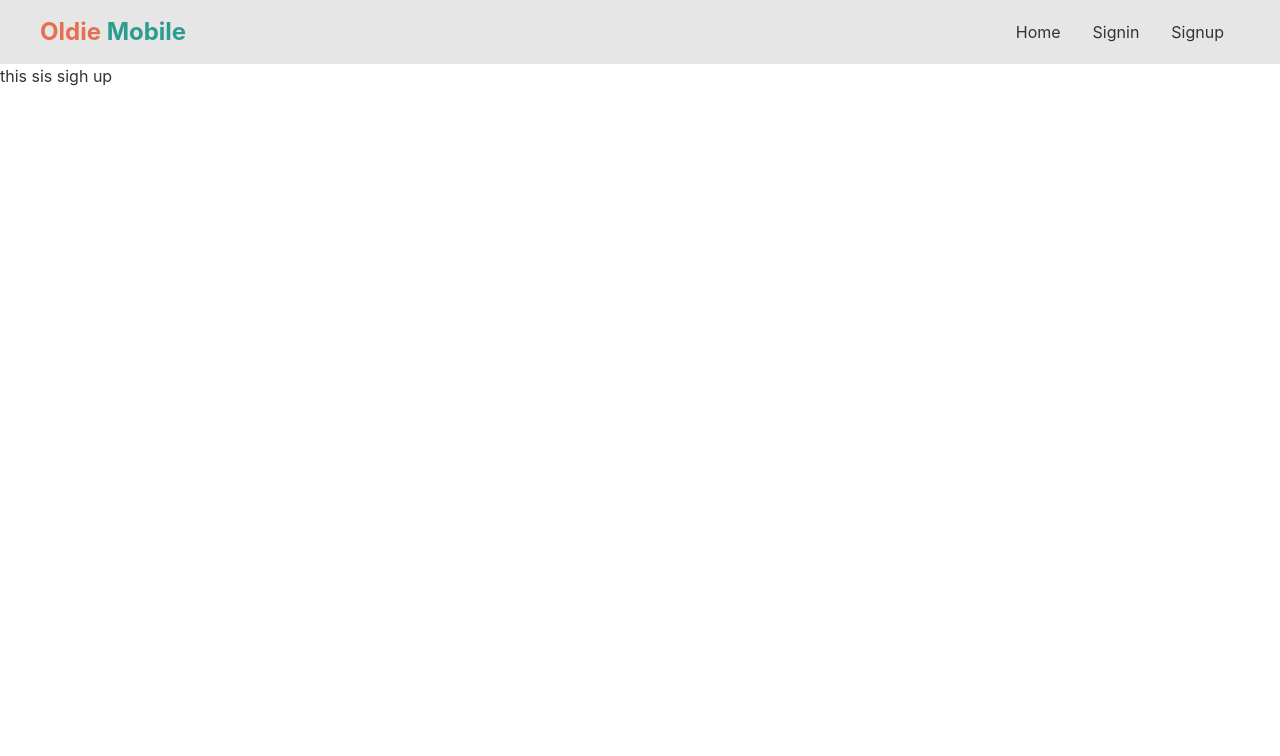
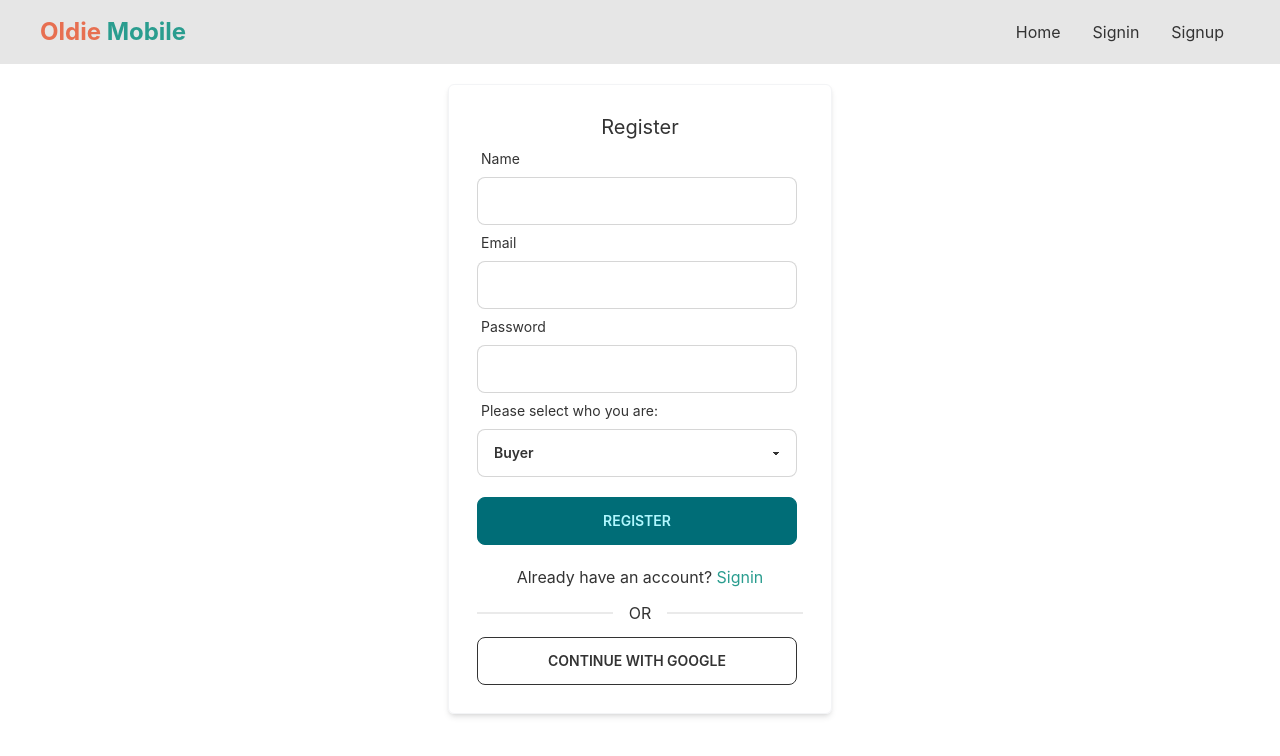
Before and after one commit to ThisIsKhalid/oldie-mobile-client, a React (Create React App) app: page /signup in a window 1280 px wide. Shown: the top 756 px of the page. Built offline with nearby package versions, Linux system fonts and the light colour scheme.

Commit message:
added login and register

```diff
--- a/package.json
+++ b/package.json
@@ -10,6 +10,7 @@
     "daisyui": "^2.42.0",
     "react": "^18.2.0",
     "react-dom": "^18.2.0",
+    "react-hook-form": "^7.39.5",
     "react-router-dom": "^6.4.3",
     "react-scripts": "5.0.1",
     "web-vitals": "^2.1.4"
--- a/src/Pages/Login/Signin.js
+++ b/src/Pages/Login/Signin.js
@@ -1,11 +1,81 @@
-import React from 'react';
+import React from "react";
+import { useForm } from "react-hook-form";
+import { Link } from "react-router-dom";
 
 const Signin = () => {
-    return (
-        <div>
-            <h1>this sis sighn in</h1>
-        </div>
-    );
+  const {
+    register,
+    formState: { errors },
+    handleSubmit,
+  } = useForm();
+
+  const handleLogin = data => {
+    console.log(data);
+  }
+
+  return (
+    <div className="m-5 flex items-center justify-center">
+      <div className="w-96 p-7 shadow-md border border-gray-100 rounded-md">
+        <h2 className="text-xl text-center">Log In</h2>
+        <form onSubmit={handleSubmit(handleLogin)}>
+          <div className="form-control w-full max-w-xs">
+            <label className="label">
+              <span className="label-text">Email</span>
+            </label>
+            <input
+              type="email"
+              {...register("email", {
+                required: "Email Address is required",
+              })}
+              className="input input-bordered w-full max-w-xs"
+            />
+            {errors.email && (
+              <p className="text-red-600">{errors.email?.message}</p>
+            )}
+          </div>
+          <div className="form-control w-full max-w-xs">
+            <label className="label">
+              <span className="label-text">Password</span>
+            </label>
+            <input
+              type="password"
+              {...register("password", {
+                required: "Password is required",
+                minLength: {
+                  value: 6,
+                  message: "Password must be 6 chracters long",
+                },
+              })}
+              className="input input-bordered w-full max-w-xs"
+            />
+            {errors.password && (
+              <p className="text-red-600">{errors.password?.message}</p>
+            )}
+            <label className="label">
+              <span className="label-text">Forget Password?</span>
+            </label>
+          </div>
+
+          <input
+            className="btn btn-accent w-full max-w-xs"
+            type="submit"
+            value="Login"
+          />
+        </form>
+        <p className="mt-5 text-center">
+          New to Doctors Portal?{" "}
+          <Link to="/signup" className="text-secondary">
+            {" "}
+            Create new account
+          </Link>
+        </p>
+        <div className="divider">OR</div>
+        <button className="btn btn-outline w-full max-w-xs">
+          CONTINUE WITH GOOGLE
+        </button>
+      </div>
+    </div>
+  );
 };
 
 export default Signin;
--- a/src/Pages/Login/Signup.js
+++ b/src/Pages/Login/Signup.js
@@ -1,11 +1,102 @@
-import React from 'react';
+import React from "react";
+import { useForm } from "react-hook-form";
+import { Link } from "react-router-dom";
 
 const Signup = () => {
-    return (
-        <div>
-            <h1>this sis sigh up</h1>
-        </div>
-    );
+  const {
+    register,
+    handleSubmit,
+    formState: { errors },
+  } = useForm();
+
+  const handleRegister = (data) => {
+    console.log(data);
+  };
+
+  return (
+    <div className="my-5 flex items-center justify-center mx-5">
+      <div className="w-96 p-7 shadow-md border border-gray-100 rounded-md">
+        <h2 className="text-xl text-center">Register</h2>
+        <form onSubmit={handleSubmit(handleRegister)}>
+          <div className="form-control w-full max-w-xs">
+            <label className="label">
+              <span className="label-text">Name</span>
+            </label>
+            <input
+              type="text"
+              {...register("name", { required: true })}
+              className="input input-bordered w-full max-w-xs"
+            />
+          </div>
+          <div className="form-control w-full max-w-xs">
+            <label className="label">
+              <span className="label-text">Email</span>
+            </label>
+            <input
+              type="email"
+              {...register("email", {
+                required: "Email Address is required",
+              })}
+              className="input input-bordered w-full max-w-xs"
+            />
+            {errors.email && (
+              <p className="text-red-600">{errors.email?.message}</p>
+            )}
+          </div>
+          <div className="form-control w-full max-w-xs">
+            <label className="label">
+              <span className="label-text">Password</span>
+            </label>
+            <input
+              type="password"
+              {...register("password", {
+                required: "Password is required",
+                minLength: {
+                  value: 6,
+                  message: "Password must be 6 chracters long",
+                },
+              })}
+              className="input input-bordered w-full max-w-xs"
+            />
+            {errors.password && (
+              <p className="text-red-600">{errors.password?.message}</p>
+            )}
+          </div>
+          <div>
+            <label className="label">
+              <span className="label-text">Please select who you are:</span>
+            </label>
+            <select
+              {...register("role", {
+                required: true,
+              })}
+              className="select select-bordered w-full max-w-xs"
+            >
+              <option>Buyer</option>
+              <option>Seller</option>
+            </select>
+          </div>
+
+          <input
+            className="btn btn-primary w-full max-w-xs mt-5"
+            type="submit"
+            value="Register"
+          />
+        </form>
+        <p className="mt-5 text-center">
+          Already have an account?{" "}
+          <Link to="/signin" className="text-secondary">
+            {" "}
+            Signin
+          </Link>
+        </p>
+        <div className="divider">OR</div>
+        <button className="btn btn-outline w-full max-w-xs">
+          CONTINUE WITH GOOGLE
+        </button>
+      </div>
+    </div>
+  );
 };
 
 export default Signup;
--- /dev/null
+++ b/src/Pages/Others/Loading.js
@@ -0,0 +1,20 @@
+import React from 'react';
+
+const Loading = () => {
+    return (
+      <div className='h-screen flex justify-center items-center border'>
+        <div className="flex">
+          <p className="text-4xl font-bold text-secondary">L</p>
+          <p className="w-10 h-10 border-4 border-dashed rounded-full animate-spin border-accent"></p>
+          <p className="text-4xl font-bold text-secondary">DING</p>
+          <div className="flex items-end justify-center space-x-2 pb-1">
+            <div className="w-2 h-2 rounded-full animate-pulse bg-secondary"></div>
+            <div className="w-2 h-2 rounded-full animate-pulse bg-secondary"></div>
+            <div className="w-2 h-2 rounded-full animate-pulse bg-secondary"></div>
+          </div>
+        </div>
+      </div>
+    );
+};
+
+export default Loading;
--- a/src/Pages/Phones/PhonesByCategory/PhonesByCategory.js
+++ b/src/Pages/Phones/PhonesByCategory/PhonesByCategory.js
@@ -1,12 +1,13 @@
 import { useQuery } from "@tanstack/react-query";
 import React from "react";
 import { useParams } from "react-router-dom";
+import Loading from "../../Others/Loading";
 import Phone from "./Phone";
 
 const PhonesByCategory = () => {
   const { category } = useParams();
 
-  const { data: phones = [] } = useQuery({
+  const { data: phones = [], isLoading } = useQuery({
     queryKey: ["phones"],
     queryFn: async () => {
       const res = await fetch(`http://localhost:5000/categories/${category}`);
@@ -14,6 +15,10 @@ const PhonesByCategory = () => {
       return data;
     },
   });
+
+  if(isLoading){
+    return <Loading></Loading>
+  }
 
   return (
     <div>
```
Also changed, not shown: 1 other file (tests, documents, lock files or other folders).
